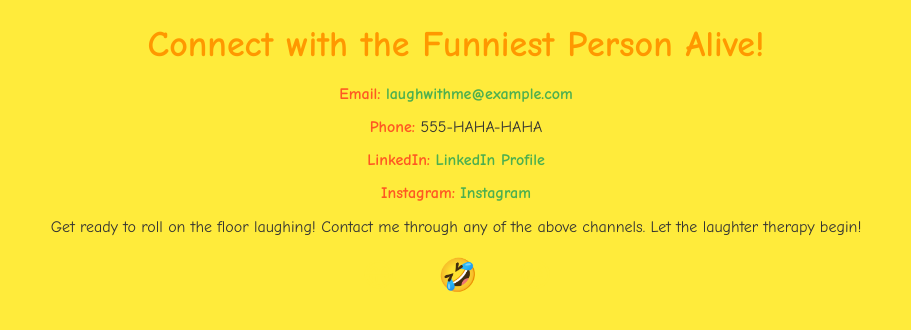
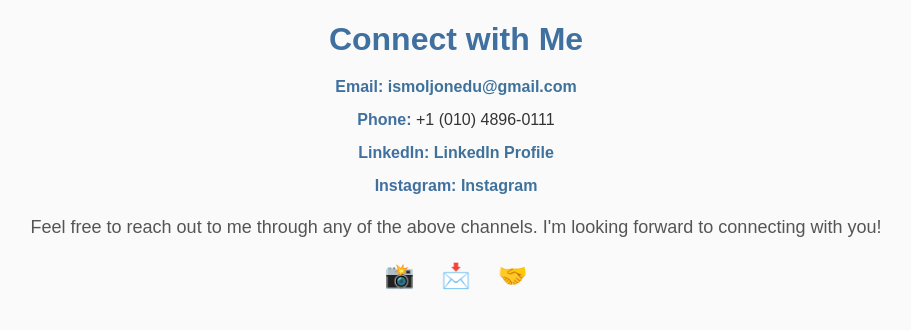
Before and after one commit to Ismoiljon1101/my-resume, a plain HTML site: page contacts.html in a window 1280 px wide. Shown: the whole page, without its empty margins (184-1095 px from the left). Drawn offline with Linux system fonts and the light colour scheme.

Commit message:
contacts page were changed

```diff
--- a/contacts.html
+++ b/contacts.html
@@ -4,20 +4,19 @@
 <head>
     <meta charset="UTF-8">
     <meta name="viewport" content="width=device-width, initial-scale=1.0">
-    <title>Contact the Funniest Person Alive</title>
+    <title>Contact Information</title>
     <style>
         body {
-            font-family: 'Comic Sans MS', cursive, sans-serif;
+            font-family: 'Arial', sans-serif;
             margin: 20px;
-            background-color: #ffeb3b;
+            background-color: #fafafa;
             color: #333;
             text-align: center;
         }
 
         h1 {
-            color: #ff9800;
+            color: #4070a0;
             margin-bottom: 20px;
-            font-size: 36px;
         }
 
         ul {
@@ -30,11 +29,11 @@
         }
 
         strong {
-            color: #ff5722;
+            color: #4070a0;
         }
 
         a {
-            color: #4caf50;
+            color: #3f729b;
             text-decoration: none;
             font-weight: bold;
             transition: color 0.3s ease-in-out;
@@ -42,57 +41,57 @@
 
         a:hover {
             text-decoration: underline;
-            color: #388e3c;
+            color: #355a7d;
         }
 
         p {
             font-size: 18px;
-            color: #666;
+            color: #555;
             line-height: 1.6;
         }
 
         .social-icons {
             margin-top: 20px;
-            font-size: 32px;
+            font-size: 24px;
         }
 
         .social-icons a {
-            margin: 0 15px;
-            color: #ffeb3b;
+            margin: 0 10px;
+            color: #3f729b;
             text-decoration: none;
         }
 
         .social-icons a:hover {
-            color: #fbc02d;
+            color: #355a7d;
         }
     </style>
 </head>
 
 <body>
-    <h1>Connect with the Funniest Person Alive!</h1>
+    <h1>Connect with Me</h1>
 
     <ul>
         <li>
-            <strong>Email:</strong> <a href="mailto:laughwithme@example.com">laughwithme@example.com</a>
+            <strong>Email:</strong> <a href="mailto:ismoljonedu@gmail.com">ismoljonedu@gmail.com</a>
         </li>
         <li>
-            <strong>Phone:</strong> 555-HAHA-HAHA
+            <strong>Phone:</strong> +1 (010) 4896-0111
         </li>
         <li>
-            <strong>LinkedIn:</strong> <a href="https://www.linkedin.com/in/laughmaster/" target="_blank">LinkedIn Profile</a>
+            <strong>LinkedIn:</strong> <a href="https://www.linkedin.com/in/ismoiljon-masharipov-a72469230/" target="_blank">LinkedIn Profile</a>
         </li>
         <li>
-            <strong>Instagram:</strong> <a href="https://www.instagram.com/laughterking/" target="_blank">Instagram</a>
+            <strong>Instagram:</strong> <a href="https://www.instagram.com/ismoiljon_masharipov/" target="_blank">Instagram</a>
         </li>
-    </ul
+    </ul>
 
-    <p>Get ready to roll on the floor laughing! Contact me through any of the above channels. Let the laughter therapy begin!</p>
+    <p>Feel free to reach out to me through any of the above channels. I'm looking forward to connecting with you!</p>
 
     <div class="social-icons">
-        <a href="#" target="_blank">😂</a>
-        <a href="#" target="_blank">🤣</a>
-        <a href="#" target="_blank">😜</a>
-        <!-- Add more hilarious emojis as needed -->
+        <a href="#" target="_blank">📸</a>
+        <a href="#" target="_blank">📩</a>
+        <a href="#" target="_blank">🤝</a>
+        <!-- Add more social icons as needed -->
     </div>
 </body>
 
```
